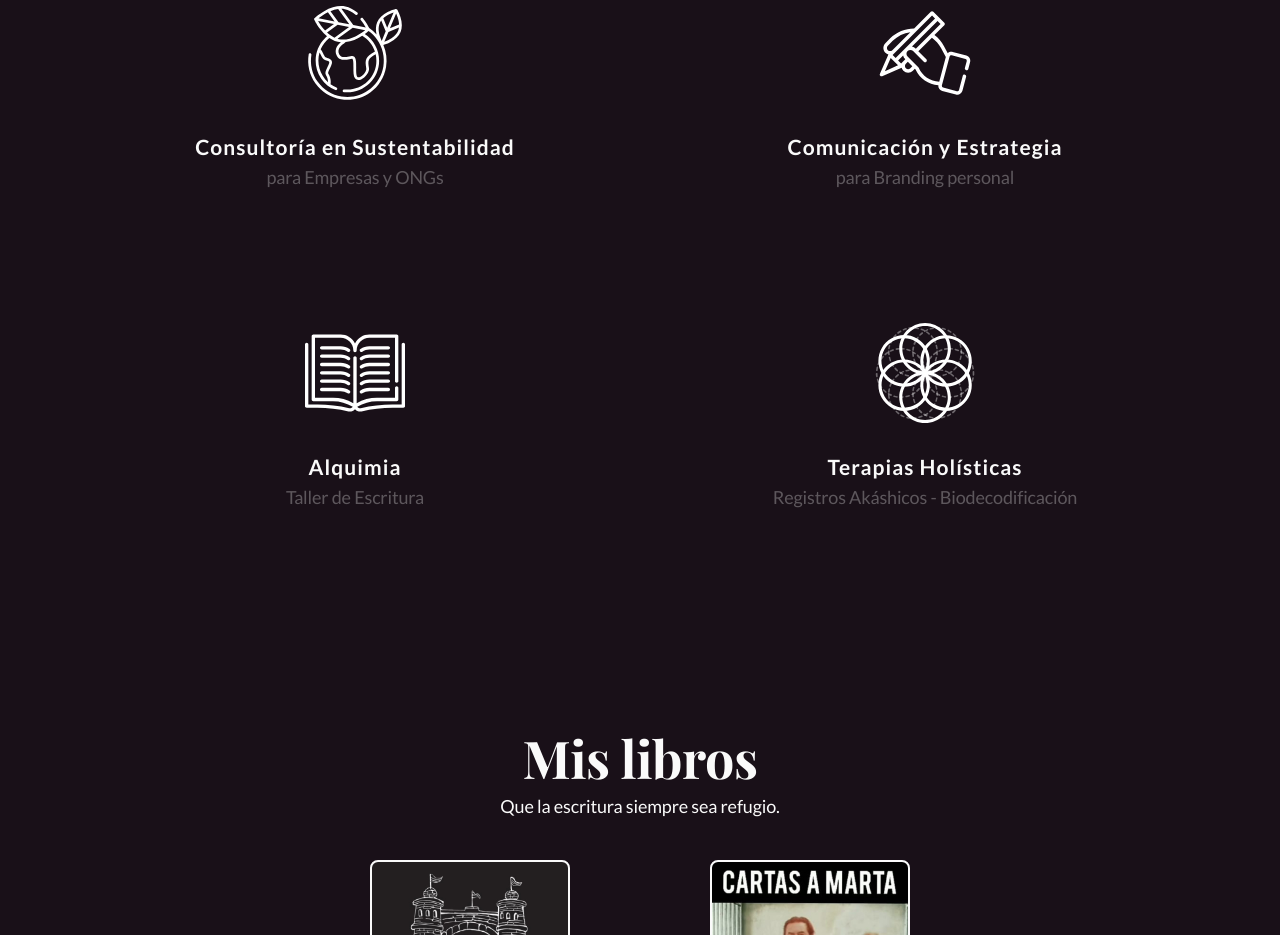
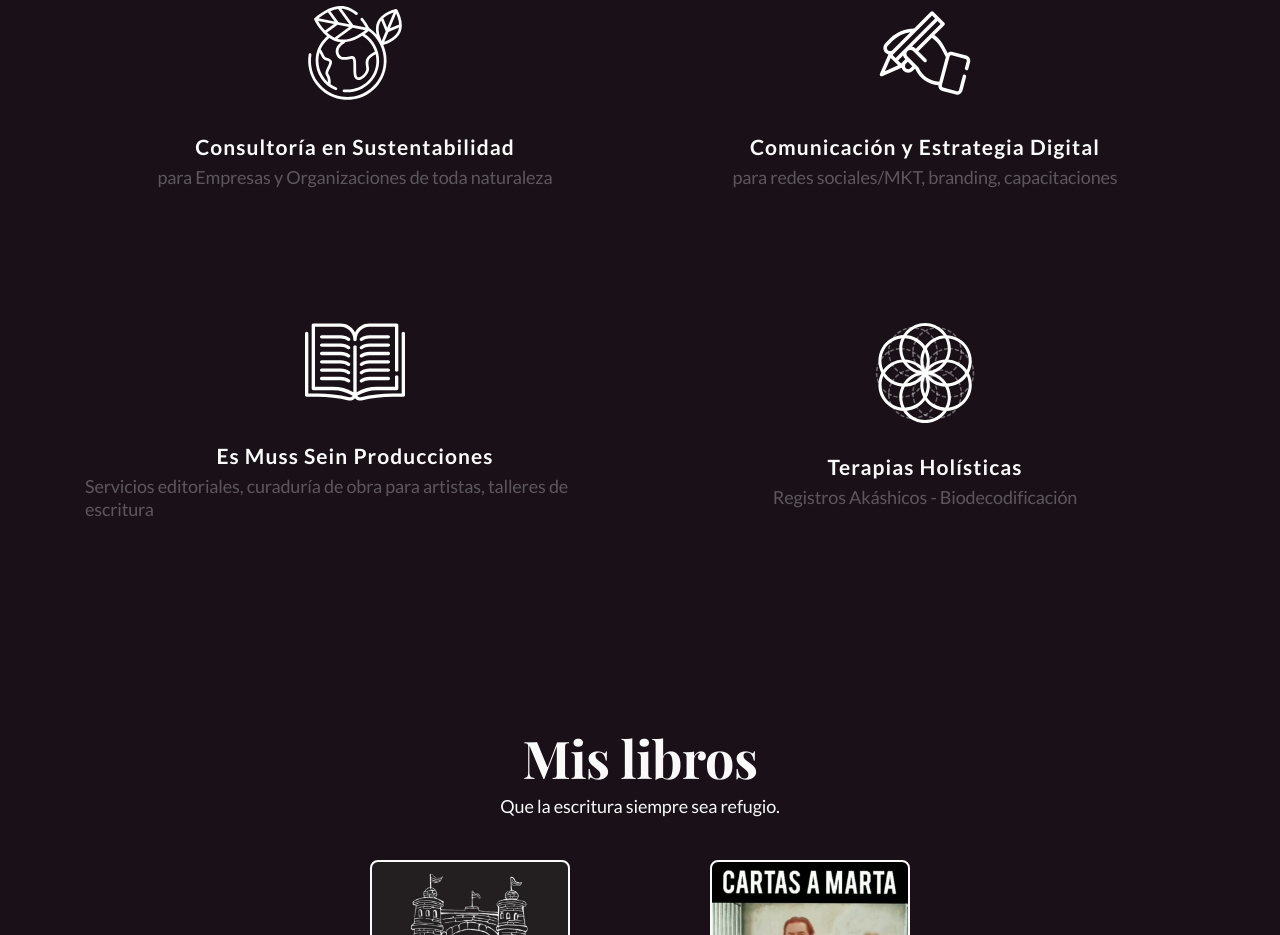
Before and after one commit to victoriarevol/victoriarevol.github.io, a plain HTML site: page index.html in a window 1280 px wide. Shown: the part 792-1727 px from the top of the page. Drawn offline with nearby package versions, Linux system fonts and the light colour scheme.

Commit message:
update texts

```diff
--- a/index.html
+++ b/index.html
@@ -102,25 +102,25 @@
                         Consultoría en Sustentabilidad
                         <span class="underline"></span>
                     </a>
-                    <span class="brief">para Empresas y ONGs</span>
+                    <span class="brief">para Empresas y Organizaciones de toda naturaleza</span>
                 </div>
                 <div class="col-lg-6 col-sm-12 trigger-item">
                     <img src="assets/Escritura.svg"/>
                     <a href="https://wa.link/6bky7y" class="link" target="_blank">
-                        Comunicación y Estrategia
+                        Comunicación y Estrategia Digital
                         <span class="underline"></span>
                     </a>
-                    <span class="brief">para Branding personal</span>
+                    <span class="brief">para redes sociales/MKT, branding, capacitaciones</span>
                 </div>
             </div>
             <div class="row justify-content-md-center triggers">
                 <div class="col-lg-6 col-sm-12 trigger-item">
                     <img src="assets/Taller.svg"/>
                     <a href="https://wa.link/6bky7y" class="link" target="_blank">
-                        Alquimia
+                        Es Muss Sein Producciones
                         <span class="underline"></span>
                     </a>
-                    <span class="brief">Taller de Escritura</span>
+                    <span class="brief">Servicios editoriales, curaduría de obra para artistas, talleres de escritura</span>
                 </div>
                 <div class="col-lg-6 col-sm-12 trigger-item">
                     <img src="assets/Registros.svg"/>
```
